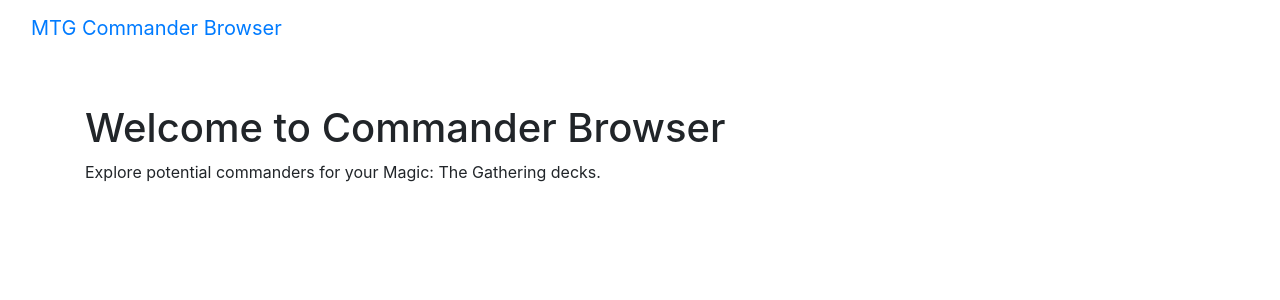
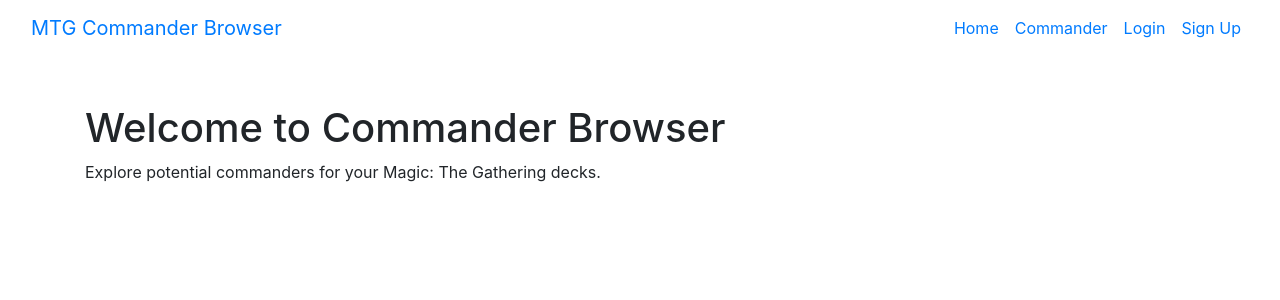
Before and after one commit to Stuartpkd/Commander-Tracker, a Django app: page / in a window 1280 px wide. Shown: the top 300 px of the page. Run offline with Django 3.2, Linux system fonts and the light colour scheme; some libraries are stand-ins or nearby versions.

Commit message:
Update nav in base template

```diff
--- a/templates/base.html
+++ b/templates/base.html
@@ -44,11 +44,57 @@
       <!-- Nav Section -->
       <nav class="navbar navbar-expand-lg navbar-custom">
         <div class="container-fluid">
-          <!-- Adjustments can be made here for navigation and brand logo -->
+          <!-- Brand Logo -->
           <a class="navbar-brand" href="{% url 'home' %}"
             >MTG Commander Browser</a
           >
-          <!-- Navigation content goes here -->
+
+          <!-- Burger Menu for Smaller Screens -->
+          <button
+            class="navbar-toggler"
+            type="button"
+            data-toggle="collapse"
+            data-target="#navbarNav"
+            aria-controls="navbarNav"
+            aria-expanded="false"
+            aria-label="Toggle navigation"
+          >
+            <span class="navbar-toggler-icon"></span>
+          </button>
+
+          <!-- Navigation Links -->
+          <div class="collapse navbar-collapse" id="navbarNav">
+            <ul class="navbar-nav ml-auto">
+              <!-- Home Page Link -->
+              <li class="nav-item">
+                <a class="nav-link" href="{% url 'home' %}">Home</a>
+              </li>
+
+              <!-- Commander Page Link -->
+              <li class="nav-item">
+                <a class="nav-link" href="{% url 'commander' %}">Commander</a>
+              </li>
+
+              <!-- Profile Page Link (Check Authentication) -->
+              {% if user.is_authenticated %}
+              <li class="nav-item">
+                <a class="nav-link" href="{% url 'profile' %}">Profile</a>
+              </li>
+              <li class="nav-item">
+                <a class="nav-link" href="{% url 'account_logout' %}">Logout</a>
+              </li>
+              {% else %}
+              <li class="nav-item">
+                <a class="nav-link" href="{% url 'account_login' %}">Login</a>
+              </li>
+              <li class="nav-item">
+                <a class="nav-link" href="{% url 'account_signup' %}"
+                  >Sign Up</a
+                >
+              </li>
+              {% endif %}
+            </ul>
+          </div>
         </div>
       </nav>
 
```
